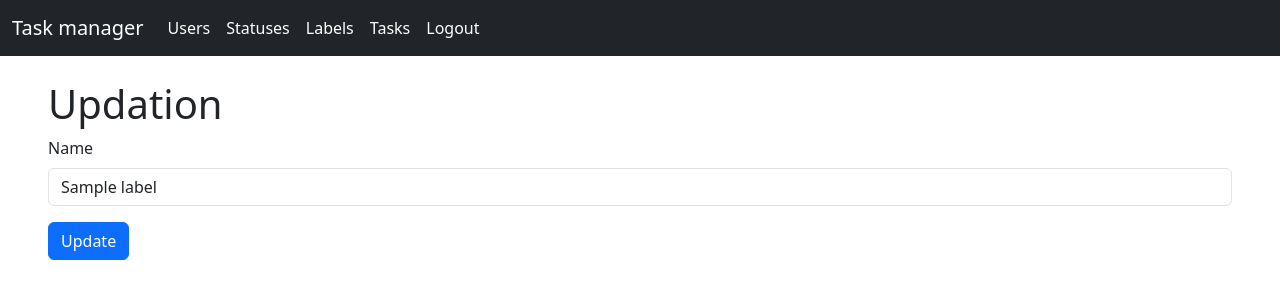
After one commit to Buchiks/python-project-52, a Django app: page /labels/1/update/ in a window 1280 px wide. The commit adds this page. Shown: the top 300 px of the page. Run offline with Django 5.2, Linux system fonts and the light colour scheme; a user stored in the database is signed in; tables that the repository leaves empty hold one stand-in row (values such as "Sample post"); some libraries are stand-ins or nearby versions.

Commit message:
made update label option

```diff
--- a/task_manager/labels/templates/labels/list.html
+++ b/task_manager/labels/templates/labels/list.html
@@ -34,8 +34,8 @@
                     <td class="col-5">{{ label.name }}</td>
                     <td class="col-5">{{ label.created_at }}</td>
                     <td class="col-1">
+                        <a href="{% url 'labels:update' pk=label.id %}">{% translate "Update" %}</a>
                         {% comment %}
-                        <a href="{% url 'labels:update' pk=label.id %}">{% translate "Update" %}</a>
                         <a href="{% url 'labels:delete' pk=label.id %}">{% translate "Delete" %}</a>
                         {% endcomment %}
                     </td>
--- /dev/null
+++ b/task_manager/labels/templates/labels/update.html
@@ -0,0 +1,7 @@
+{% load i18n %}
+
+
+{% translate "Updation" as header %}
+{% url 'labels:update' pk=label.id as action_url %}
+{% translate 'Update' as button %}
+{% include "labels/create.html" with form_action=action_url input_value=button title='Label Updation' %}
--- a/task_manager/labels/urls.py
+++ b/task_manager/labels/urls.py
@@ -7,6 +7,6 @@ app_name = 'labels'
 urlpatterns = [
     path("", views.LabelsListView.as_view(), name="list"),
     path("create/", views.LabelCreateView.as_view(), name="create"),
-    #path("<int:pk>/update/", , name="update"),
+    path("<int:pk>/update/", views.LabelUpdateView.as_view(), name="update"),
     #path("<int:pk>/delete/", , name="delete"),
 ]
--- a/task_manager/labels/views.py
+++ b/task_manager/labels/views.py
@@ -31,3 +31,15 @@ class LabelCreateView(LoginRequiredMixin, CreateView):
         response = super().form_valid(form)
         messages.success(self.request, _('Label successfully created'))
         return response
+
+class LabelUpdateView(LoginRequiredMixin, UpdateView):
+
+    model = Label
+    fields = ["name"]
+    template_name = "labels/update.html"
+    success_url = reverse_lazy("labels:list")
+
+    def form_valid(self, form):
+        response = super().form_valid(form)
+        messages.success(self.request, _('Label successfully updated'))
+        return response
```
Also changed, not shown: task_manager/locale/ru/LC_MESSAGES/django.po, 1 other file.
